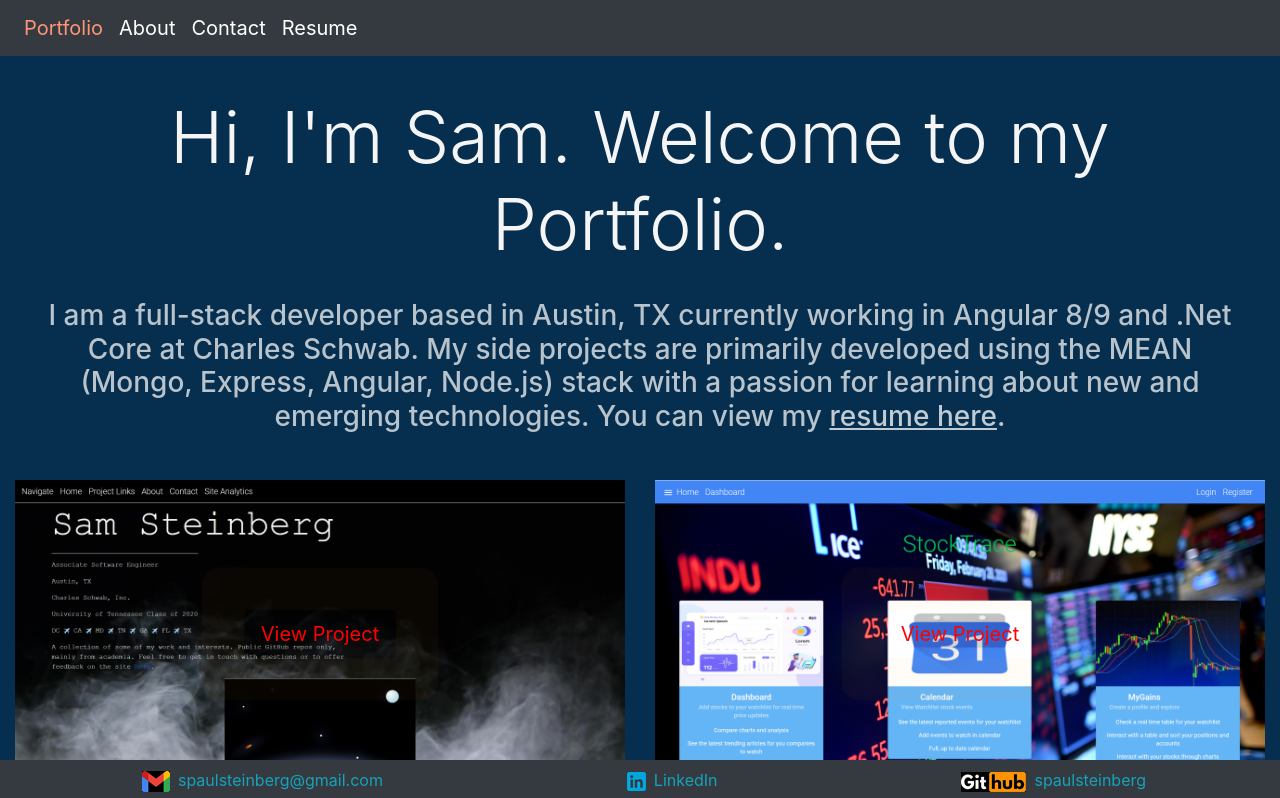
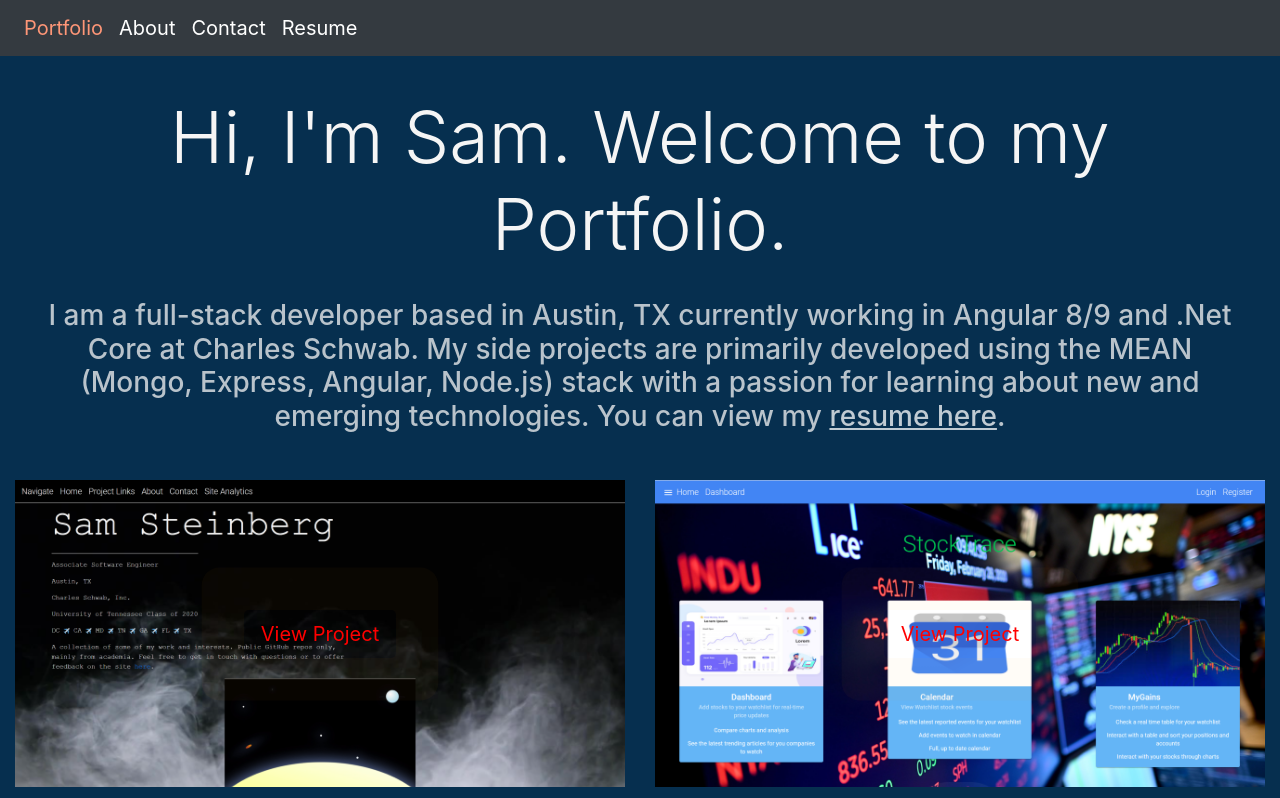
Before and after one commit to spaulsteinberg/portfolio-website, a React (Create React App) app: page / in a window 1280 px wide. Shown: the top 798 px of the page. Built offline with nearby package versions, Linux system fonts and the light colour scheme.

Commit message:
#17 eating ui debt, add more queries, close #20

```diff
--- a/public/queries.css
+++ b/public/queries.css
@@ -52,18 +52,13 @@
 }
 
 @media (max-width: 576px) and (min-width: 500px) {
-    .col-6 {
-        -ms-flex: 0 0 75%;
-        flex: 0 0 75%;
-        max-width: 75%;
-    }
     .btn-lg {
         font-size: .9rem;
     }
 }
 
 
-@media (max-width: 768px) and (min-width: 576px) {
+@media (max-width: 768px) and (min-width: 500px) {
     .col-6 {
         -ms-flex: 0 0 85%;
         flex: 0 0 85%;
@@ -74,3 +69,14 @@
         font-size: 1rem;
     }
 }
+
+@media (max-width: 1200px) and (min-width: 768px) {
+    .col-6 {
+        -ms-flex: 0 0 90%;
+        flex: 0 0 90%;
+        max-width: 90%;
+    }
+    .btn-lg {
+        font-size: 1.25rem;
+    }
+}
--- a/src/components/Body/ProjectInfo/sub-components/ProjectInfo.module.css
+++ b/src/components/Body/ProjectInfo/sub-components/ProjectInfo.module.css
@@ -7,8 +7,6 @@
     flex-direction: column;
     justify-content: center;
     align-items: center;
-    background-position: center center;
-    background-attachment: fixed;
 }
 
 .HeaderContainer {
--- a/src/components/Body/ProjectTile/ProjectTile.module.css
+++ b/src/components/Body/ProjectTile/ProjectTile.module.css
@@ -14,7 +14,7 @@
 .ProjectContainer {
     padding-bottom: 1%;
     height: 40vh;
-    overflow: hidden;
+    overflow: auto;
 }
 .ViewButton {
     color: red;
@@ -33,3 +33,11 @@
         box-shadow: 0 0 0 3rem rgba(255,165,0, 0);
     }
 }
+
+/* Fit as many windows as possible resizing height to match width of container */
+@media (min-width: 1502px) {.ProjectContainer {height: 43vh;}}
+@media (max-width: 1201px) and (min-width: 768px){.ProjectContainer {height: 36vh;}}
+@media (max-width: 768px) and (min-width: 500px){.ProjectContainer {height: 34vh;}}
+@media (max-width: 500px) and (min-width: 400px){.ProjectContainer {height: 28vh;}}
+@media (max-width: 400px) and (min-width: 300px) {.ProjectContainer {height: 25vh;}}
+@media (max-width: 300px) and (min-width: 100px){.ProjectContainer {height: 20vh;}}
--- a/src/components/Body/Resume/Resume.js
+++ b/src/components/Body/Resume/Resume.js
@@ -4,17 +4,20 @@ import styles from './Resume.module.css'
 
 const resume = () => {
     const resumePath = `${process.env.PUBLIC_URL}/pdfs/ResumeSamuelSteinberg.pdf`;
+    const frameContainerStyles = `col col-md-8 offset-md-2 ${styles.FrameContainer}`
+    console.log(window.screen.height)
     return (
         <div className={styles.Resume}>
             <div className="m-3">
                 <h2 className="display-3">My Resume</h2>
                 <p className="project-body">Can't see the frame or just want to download it? Click
                     <span> </span>
-                    <a href={resumePath} download="samuel_steinberg_resume" style={{textDecoration: 'underline'}}>here</a>
+                    <a href={resumePath} download="samuel_steinberg_resume" style={{textDecoration: 'underline'}}>here.</a>
+                <span> </span>Note that smaller screens will not be able to view the pdf in-browser.
                 </p>
             </div>
-            <div className="row h-100 p-4">
-                <div className="col col-md-8 offset-md-2">
+            <div className="row">
+                <div className={frameContainerStyles}>
                     <iframe className={styles.ResumeIFrame} id="viewer" title="resume" src={resume_doc} />
                 </div>
             </div>
--- a/src/components/Body/Resume/Resume.module.css
+++ b/src/components/Body/Resume/Resume.module.css
@@ -6,10 +6,19 @@
     height: 100vh;
     padding: 0 0 7% 0;
 }
-
+.FrameContainer {
+    height: 85vh;
+    width: 90%;
+    padding-bottom: 5vh;
+}
 .ResumeIFrame {
     border: none;
-    height: 100vh;
-    width: 100%;
-    padding-bottom: 5vh;
+    height: 100%;
+    width: inherit;
 }
+
+@media screen and (max-height: 830px) {
+    .FrameContainer {
+        display: none;
+    }
+}
--- a/src/components/Navbars/Footer/Footer.js
+++ b/src/components/Navbars/Footer/Footer.js
@@ -1,22 +1,23 @@
 import React from 'react';
 import classes from './Footer.module.css';
-import linkedin_icon from '../../../assets/images/linkedin_icon.png';
-import github_logo from '../../../assets/images/github_full.png';
+import linkedin_icon from '../../../assets/images/linkedin.png';
+import github_logo from '../../../assets/images/github.png';
 import gmail_icon from '../../../assets/images/gmail_icon.png'
 
 const footer = () => {
-    let navClass = `navbar navbar-bottom navbar-dark bg-dark text-info ${classes.Footer}`
+    let navClass = `navbar navbar-dark bg-dark text-info ${classes.Footer}`
+    const onClickCopy = () => {
+        console.log("copied: spaulsteinberg@gmail.com")
+    }
     return (
         <div className={classes.NavContainer}>
             <nav className={navClass}>
-                <span><img src={gmail_icon} alt="gmail.png" className="mx-2" />spaulsteinberg@gmail.com</span>
+                <span><img src={gmail_icon} alt="gmail.png" className="mx-2" onClick={onClickCopy}/></span>
                 <a className={classes.NavLink} href="https://www.linkedin.com/in/samuel-steinberg-3a028b156/" target="_blank" rel="noreferrer">
                     <img src={linkedin_icon} alt="linkedin512.png" className="mx-2"/>
-                    LinkedIn
                 </a>
                 <a className={classes.NavLink} href="https://github.com/spaulsteinberg" target="_blank" rel="noreferrer">
                     <img src={github_logo} alt="github_logo.png" className="mx-2"/>
-                    spaulsteinberg
                 </a>
             </nav>
         </div>
--- a/src/components/Navbars/Footer/Footer.module.css
+++ b/src/components/Navbars/Footer/Footer.module.css
@@ -1,8 +1,5 @@
-.Footer {
-    position: fixed;
-    bottom: 0;
-    width: 100vw;
-    justify-content: space-around;
+ .Footer {
+    justify-content: center;
 }
 
 .NavLink {
--- a/src/components/Navbars/NavbarTop/NavBar.js
+++ b/src/components/Navbars/NavbarTop/NavBar.js
@@ -3,14 +3,21 @@ import { NavLink } from 'react-router-dom'
 import styles from './NavBar.module.css';
 
 const navbar = ({modalClick}) => {
-    const navBarStyles = `navbar navbar-dark ${styles.NavBar}`
+    const navBarStyles = `navbar navbar-expand-lg navbar-dark ${styles.NavBar}`
     return (
         <React.Fragment>
             <nav className={navBarStyles}>
-                <NavLink exact activeStyle={{color: '#fe9677'}} activeClassName={styles.NavlinkActive} className="navbar-brand current-page mx-2" to="/">Portfolio</NavLink>
-                <NavLink activeStyle={{color: '#fe9677'}} className="navbar-brand current-page mx-2" to="/about">About</NavLink>
-                <button className={styles.NavButton} onClick={modalClick} id="contact-nav-top">Contact</button>
-                <NavLink activeStyle={{color: '#fe9677'}} className="navbar-brand current-page mx-2" to="/resume">Resume</NavLink>
+                <button className="navbar-toggler" type="button" data-toggle="collapse" data-target="#navbarNavAltMarkup" aria-controls="navbarNavAltMarkup" aria-expanded="false" aria-label="Toggle navigation">
+                    <span className="navbar-toggler-icon" style={{height: '1rem', width: '1rem'}}></span>
+                </button>
+                <div className="collapse navbar-collapse" id="navbarNavAltMarkup">
+                    <div className="navbar-nav">
+                        <NavLink exact activeStyle={{color: '#fe9677'}} activeClassName={styles.NavlinkActive} className="navbar-brand current-page mx-2" to="/">Portfolio</NavLink>
+                        <NavLink activeStyle={{color: '#fe9677'}} className="navbar-brand current-page mx-2" to="/about">About</NavLink>
+                        <button className={styles.NavButton} onClick={modalClick} id="contact-nav-top">Contact</button>
+                        <NavLink activeStyle={{color: '#fe9677'}} className="navbar-brand current-page mx-2" to="/resume">Resume</NavLink>
+                    </div>
+                </div>
             </nav>
         </React.Fragment>
     )
--- a/src/components/Navbars/NavbarTop/NavBar.module.css
+++ b/src/components/Navbars/NavbarTop/NavBar.module.css
@@ -18,6 +18,7 @@
     font-size: 1.25rem;
     line-height: inherit;
     white-space: nowrap;
+    text-align: left;
 }
 
 .NavButton:hover {
```
Also changed, not shown: src/assets/images/github.png (added), src/assets/images/linkedin.png (added).
